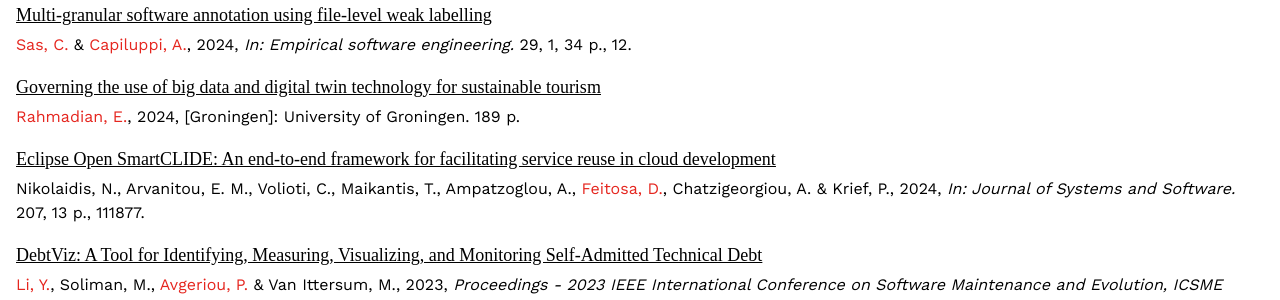
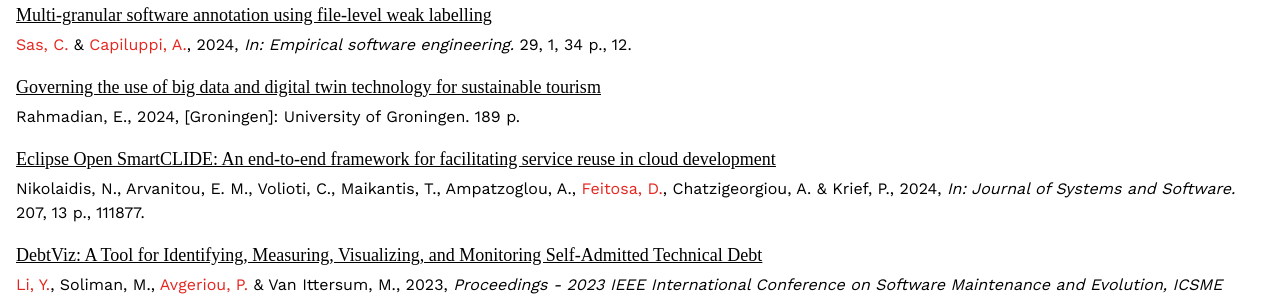
Before and after one commit to search-rug/search-rug.github.io, a Jekyll site: the page built from _pages/research.html, in a window 1280 px wide and 900 px high, scrolled down 1793 px. Shown: the part 150-450 px from the top of the window. Built offline with Jekyll 4.4.1, drawn with Linux system fonts in a browser that asks for light colours; some web fonts are replaced.

Commit message:
Update contributions

```diff
--- a/_data/publications.json
+++ b/_data/publications.json
@@ -52,7 +52,7 @@
     {
         "title": "Governing the use of big data and digital twin technology for sustainable tourism",
         "url": "https://research.rug.nl/en/publications/governing-the-use-of-big-data-and-digital-twin-technology-for-sus",
-        "description": "<div class=\"rendering rendering_researchoutput  rendering_researchoutput_portal-short rendering_thesis rendering_portal-short rendering_thesis_portal-short\"><h3 class=\"title\"><a rel=\"Thesis\" href=\"https://research.rug.nl/en/publications/governing-the-use-of-big-data-and-digital-twin-technology-for-sus\" class=\"link\"><span>Governing the use of big data and digital twin technology for sustainable tourism</span></a></h3><a rel=\"Person\" href=\"https://research.rug.nl/en/persons/eko-rahmadian-rahmadian\" class=\"link person\"><span>Rahmadian, E.</span></a>, <span class=\"date\">2024</span>, [Groningen]: <span>University of Groningen</span>. <span class=\"numberofpages\">189 p.</span></div>"
+        "description": "<div class=\"rendering rendering_researchoutput  rendering_researchoutput_portal-short rendering_thesis rendering_portal-short rendering_thesis_portal-short\"><h3 class=\"title\"><a rel=\"Thesis\" href=\"https://research.rug.nl/en/publications/governing-the-use-of-big-data-and-digital-twin-technology-for-sus\" class=\"link\"><span>Governing the use of big data and digital twin technology for sustainable tourism</span></a></h3><span>Rahmadian, E.</span>, <span class=\"date\">2024</span>, [Groningen]: <span>University of Groningen</span>. <span class=\"numberofpages\">189 p.</span></div>"
     },
     {
         "title": "Eclipse Open SmartCLIDE: An end-to-end framework for facilitating service reuse in cloud development",
```
